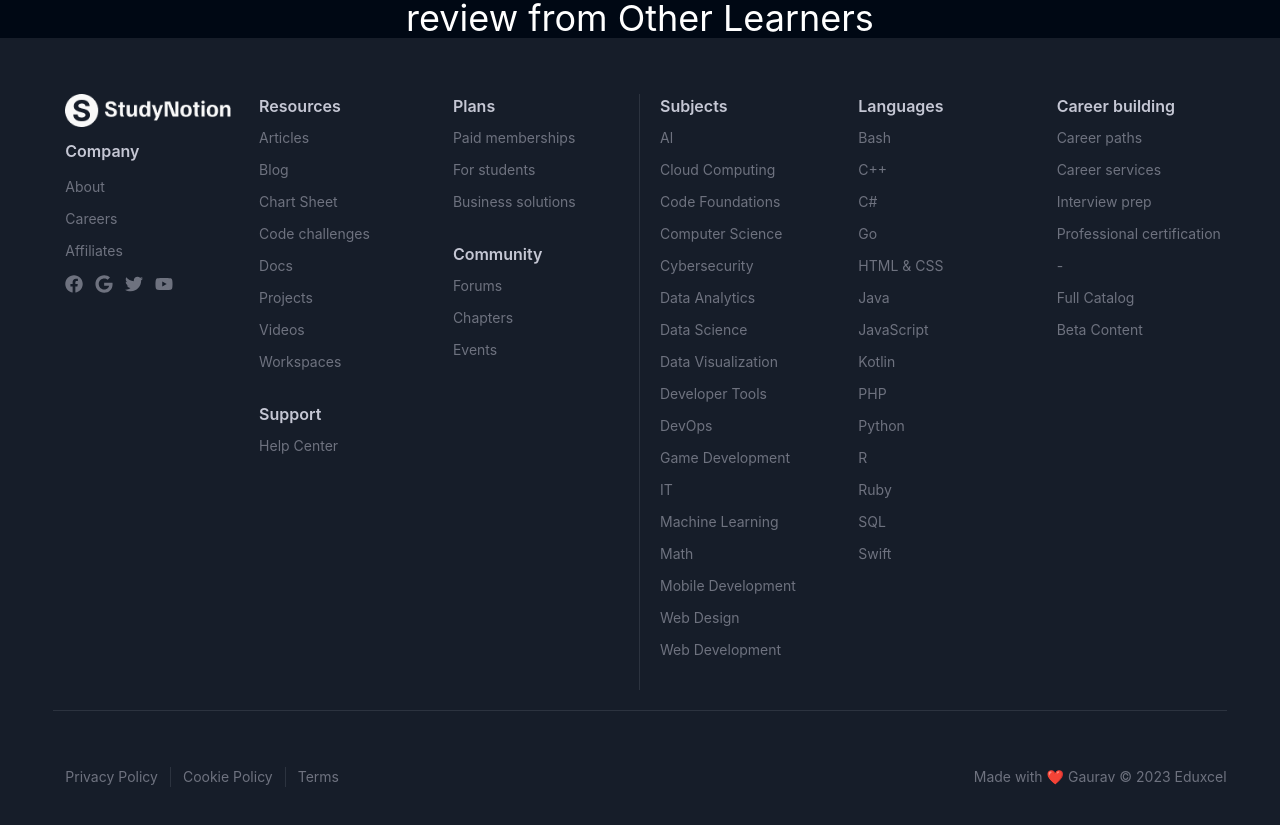
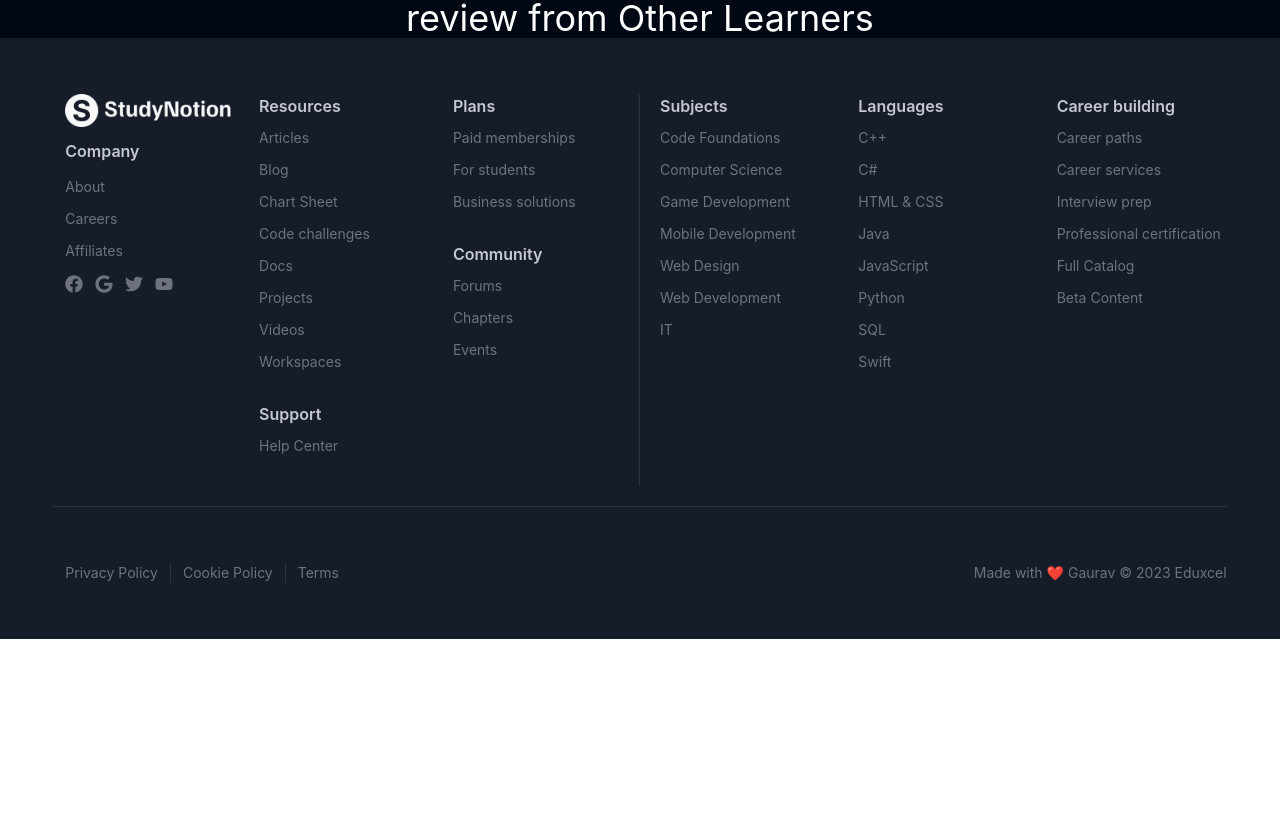
Before and after one commit to Gaurav-Singh-Bisht20/Edtech-Frontend, a React (Create React App) app: page / in a window 1280 px wide. Shown: the part 3880-4705 px from the top of the page. After the commit the page ends 4519 px from the top, so only its background shows below. Built offline with nearby package versions, Linux system fonts and the light colour scheme; no server answers.

Commit message:
footer updated

```diff
--- a/src/components/common/Navbar.jsx
+++ b/src/components/common/Navbar.jsx
@@ -26,9 +26,6 @@ function Navbar() {
       try {
         const res = await apiConnector("GET", categories.CATEGORIES_API);
         setSubLinks(res.data.data);
-        console.log(res.data.data);
-        // console.log(subLinks.length)
-        // console.log(subLinks);
       } catch (error) {
         console.log("Could not fetch Categories.", error);
       }
@@ -80,7 +77,6 @@ function Navbar() {
                                 (subLink) => subLink?.courses?.length > 0
                               )
                               ?.map((subLink, i) => {
-                                console.log(subLink);
                                 return (
                                   <Link
                                     to={`/catalog/${subLink.name
--- a/src/components/core/Dashboard/Cart/index.jsx
+++ b/src/components/core/Dashboard/Cart/index.jsx
@@ -1,5 +1,4 @@
 import { useSelector } from "react-redux"
-
 import RenderCartCourses from "./RenderCartCourses";
 import RenderTotalAmount from "./RenderTotalAmount";
 
@@ -8,13 +7,13 @@ import RenderTotalAmount from "./RenderTotalAmount";
 export default function Cart() {
 
     const {total, totalItems} = useSelector((state)=>state.auth);
+    console.log(total)
 
 
     return (
         <div className="text-white">
             <h1> Your Cart</h1>
             <p>{totalItems} Courses in Cart</p>
-
             {total > 0
             ? (<div>
                 <RenderCartCourses />
--- a/src/data/footer-links.js
+++ b/src/data/footer-links.js
@@ -2,40 +2,40 @@ export const FooterLink2 = [
   {
     title: "Subjects",
     links: [
-      { title: "Al", link: "/al" },
-      { title: "Cloud Computing", link: "/cloud-computing" },
+      // { title: "Al", link: "/al" },
+      // { title: "Cloud Computing", link: "/cloud-computing" },
       { title: "Code Foundations", link: "/code-foundations" },
       { title: "Computer Science", link: "/computer-science" },
-      { title: "Cybersecurity", link: "/cybersecurity" },
-      { title: "Data Analytics", link: "/data-analytics" },
-      { title: "Data Science", link: "/data-science" },
-      { title: "Data Visualization", link: "/data-visualization" },
-      { title: "Developer Tools", link: "/developer-tools" },
-      { title: "DevOps", link: "/devops" },
+      // { title: "Cybersecurity", link: "/cybersecurity" },
+      // { title: "Data Analytics", link: "/data-analytics" },
+      // { title: "Data Science", link: "/data-science" },
+      // { title: "Data Visualization", link: "/data-visualization" },
+      // { title: "Developer Tools", link: "/developer-tools" },
+      // { title: "DevOps", link: "/devops" },
       { title: "Game Development", link: "/game-development" },
-      { title: "IT", link: "/it" },
-      { title: "Machine Learning", link: "/machine-learning" },
-      { title: "Math", link: "/math" },
+      // { title: "Machine Learning", link: "/machine-learning" },
+      // { title: "Math", link: "/math" },
       { title: "Mobile Development", link: "/mobile-development" },
       { title: "Web Design", link: "/web-design" },
       { title: "Web Development", link: "/web-development" },
+      { title: "IT", link: "/it" },
     ],
   },
   {
     title: "Languages",
     links: [
-      { title: "Bash", link: "/bash" },
+      // { title: "Bash", link: "/bash" },
       { title: "C++", link: "/c++" },
       { title: "C#", link: "/csharp" },
-      { title: "Go", link: "/go" },
+      // { title: "Go", link: "/go" },
       { title: "HTML & CSS", link: "/html-css" },
       { title: "Java", link: "/java" },
       { title: "JavaScript", link: "/javascript" },
-      { title: "Kotlin", link: "/kotlin" },
-      { title: "PHP", link: "/php" },
+      // { title: "Kotlin", link: "/kotlin" },
+      // { title: "PHP", link: "/php" },
       { title: "Python", link: "/python" },
-      { title: "R", link: "/r" },
-      { title: "Ruby", link: "/ruby" },
+      // { title: "R", link: "/r" },
+      // { title: "Ruby", link: "/ruby" },
       { title: "SQL", link: "/sql" },
       { title: "Swift", link: "/swift" },
     ],
@@ -47,7 +47,7 @@ export const FooterLink2 = [
         {title: "Career services", link: "/career-services"},
         {title: "Interview prep", link: "/interview-prep"},
         {title: "Professional certification", link: "/professional-certification"},
-        {title: "-", link: "/hi"},
+        // {title: "-", link: "/hi"},
         {title: "Full Catalog", link: "/full-catalog"},
         {title: "Beta Content", link: "/beta-content"}
     ]
```
